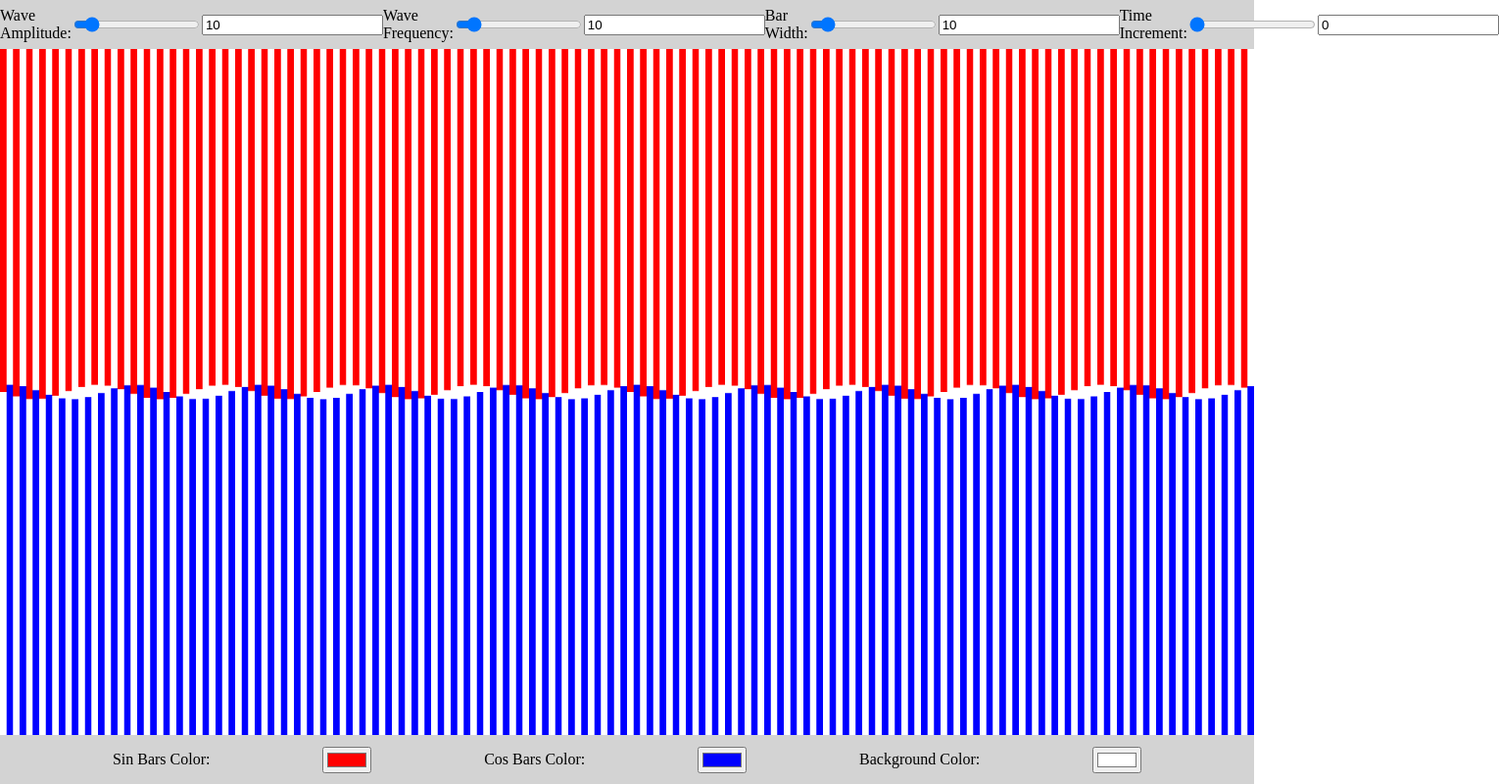
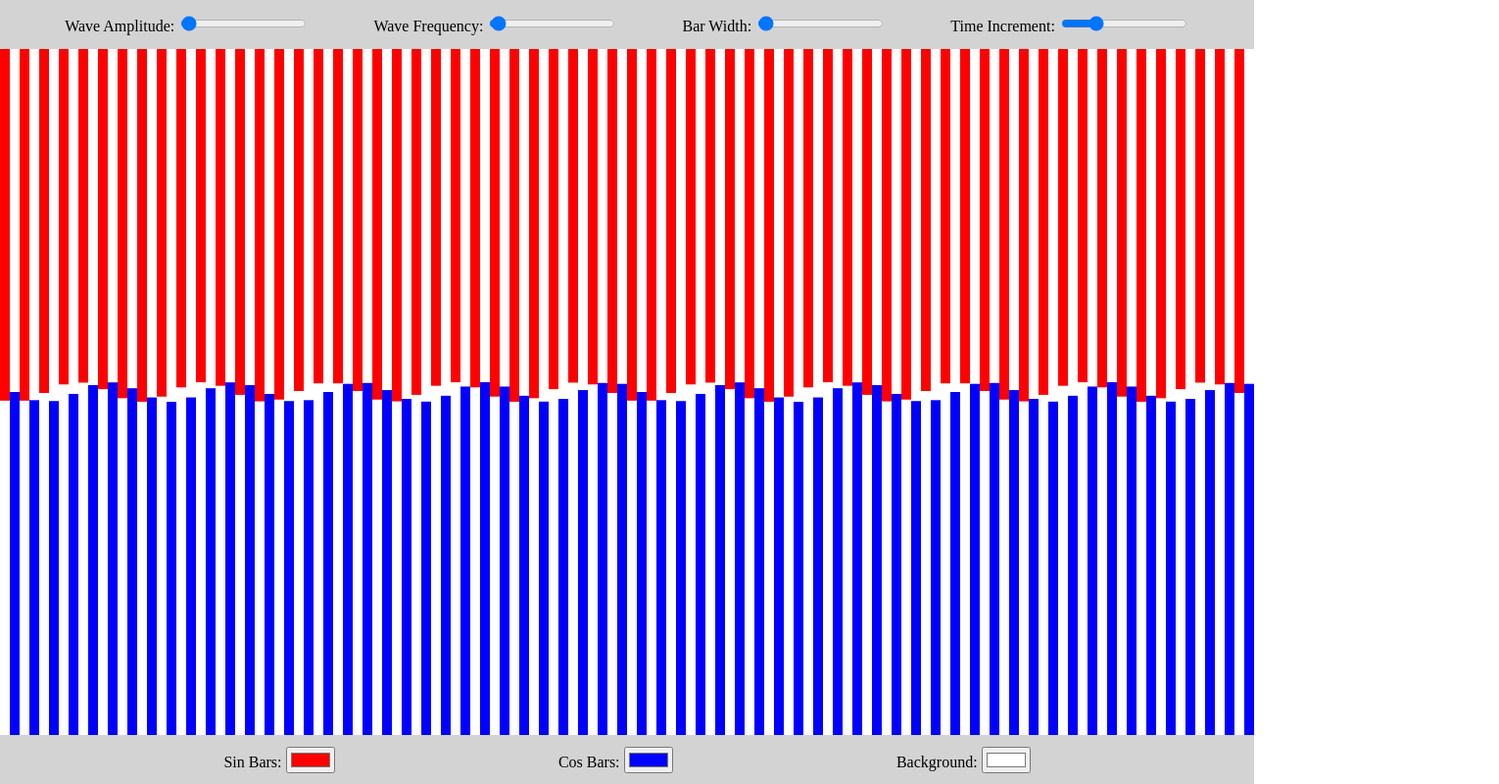
Before and after one commit to TheEmptynessProject/TheEmptynessProject.github.io, a plain HTML site: page index.html in a window 1280 px wide. Shown: the whole page at 98% size, 1530 px wide, since content can reach past the window. Drawn offline with Linux system fonts and the light colour scheme.

Commit message:
Update index.html

```diff
--- a/index.html
+++ b/index.html
@@ -3,7 +3,7 @@
 <head>
     <meta charset="UTF-8">
     <meta name="viewport" content="width=device-width, initial-scale=1.0">
-    <title>Test</title>
+    <title>Wave</title>
     <style>
         body {
             margin: 0;
@@ -15,15 +15,12 @@
             height: 100vh;
             position: relative;
         }
-
         canvas {
             display: block;
             width: 100vw;
             height: 100vh;
         }
-
-      .input-row,
-      .color-input-row {
+        .input-row, .color-input-row {
             display: flex;
             align-items: center;
             position: absolute;
@@ -31,148 +28,101 @@
             justify-content: space-evenly;
             background-color: lightgray;
             height: 50px;
+            transition: 0.5s ease-in-out;
         }
-
-      .input-row {
-        top: 0;
-        transition: top 0.5s ease-in-out;
-      }
-
-      .color-input-row {
-        bottom: 0;
-        transition: bottom 0.5s ease-in-out;
-      }
+        .input-row { top: 0px; }
+        .color-input-row { bottom: 0px; }
     </style>
 </head>
 <body>
     <div class="input-row">
-      <label for="amplitude">Wave Amplitude:</label>
-      <input type="range" id="amplitudeSlider" min="-1/0" max="1/0" value="10" oninput="updateInput('amplitudeSlider', 'amplitudeInput')">
-      <input type="text" id="amplitudeInput" value="10" oninput="updateSlider('amplitudeInput', 'amplitudeSlider')">
-      <label for="frequency">Wave Frequency:</label>
-      <input type="range" id="frequencySlider" min="-1/0" max="1/0" value="10" oninput="updateInput('frequencySlider', 'frequencyInput')">
-      <input type="text" id="frequencyInput" value="10" oninput="updateSlider('frequencyInput', 'frequencySlider')">
-      <label for="barWidth">Bar Width:</label>
-      <input type="range" id="barWidthSlider" min="1" max="1/0" value="10" oninput="updateInput('barWidthSlider', 'barWidthInput')">
-      <input type="text" id="barWidthInput" value="10" oninput="updateSlider('barWidthInput', 'barWidthSlider')">
-      <label for="timeIncrement">Time Increment:</label>
-      <input type="range" id="timeIncrementSlider" min="0" max="2" step="0.001" value="0" oninput="updateInput('timeIncrementSlider', 'timeIncrementInput')">
-      <input type="text" id="timeIncrementInput" value="0" oninput="updateSlider('timeIncrementInput', 'timeIncrementSlider')">
+        <label>Wave Amplitude: <input type="range" id="amplitudeSlider" min="0" max="1000" value="10"></label>
+        <label>Wave Frequency: <input type="range" id="frequencySlider" min="0" max="1000" value="10"></label>
+        <label>Bar Width: <input type="range" id="barWidthSlider" min="1" max="1000" value="10"></label>
+        <label>Time Increment: <input type="range" id="timeIncrementSlider" min="0" max="2" step="0.001" value="0.5"></label>
     </div>
     <div class="color-input-row">
-      <label for="sinColor">Sin Bars Color:</label>
-      <input type="color" id="sinColorInput" value="#ff0000" oninput="updateColor('sinColorInput', 'sinColor')">
-      <label for="cosColor">Cos Bars Color:</label>
-      <input type="color" id="cosColorInput" value="#0000ff" oninput="updateColor('cosColorInput', 'cosColor')">
-      <label for="backgroundColor">Background Color:</label>
-      <input type="color" id="backgroundColorInput" value="#ffffff" oninput="updateColor('backgroundColorInput', 'backgroundColor')">
+        <label>Sin Bars: <input type="color" id="sinColorInput" value="#ff0000"></label>
+        <label>Cos Bars: <input type="color" id="cosColorInput" value="#0000ff"></label>
+        <label>Background: <input type="color" id="backgroundColorInput" value="#ffffff"></label>
     </div>
-    <canvas id="waveCanvas" width="1920" height="1080"></canvas>
+    <canvas id="waveCanvas"></canvas>
     <script>
+        const canvas = document.getElementById('waveCanvas');
+        const ctx = canvas.getContext('2d');
+        const inputRow = document.querySelector('.input-row');
+        const colorInputRow = document.querySelector('.color-input-row');
+
         let sinColor = "#ff0000";
         let cosColor = "#0000ff";
         let backgroundColor = "#ffffff";
+        let time = 0;
 
-      function drawAlternatingSineCosineBars(context, amplitude, frequency, barWidth, xOffset) {
-        for (let x = 0; x < context.canvas.width; x += barWidth * 2) {
-          const sinY = amplitude * Math.sin(((x + xOffset) / context.canvas.width) * frequency * Math.PI * 2);
-          const cosY = amplitude * Math.cos(((x + xOffset) / context.canvas.width) * frequency * Math.PI * 2);
-          context.fillStyle = sinColor;
-          context.fillRect(x, 0, barWidth, context.canvas.height / 2 + sinY);
-          context.fillStyle = cosColor;
-          context.fillRect(x + barWidth, context.canvas.height / 2 - cosY, barWidth, context.canvas.height / 2 + cosY);
-        }
-        document.body.style.backgroundColor = backgroundColor;
+        const sliders = {
+            amplitude: document.getElementById('amplitudeSlider'),
+            frequency: document.getElementById('frequencySlider'),
+            barWidth: document.getElementById('barWidthSlider'),
+            timeIncrement: document.getElementById('timeIncrementSlider')
+        };
+
+        const colorInputs = {
+            sin: document.getElementById('sinColorInput'),
+            cos: document.getElementById('cosColorInput'),
+            background: document.getElementById('backgroundColorInput')
+        };
+
+        function resizeCanvas() {
+            canvas.width = window.innerWidth;
+            canvas.height = window.innerHeight;
         }
 
-      function animateAlternatingSineCosineBars() {
-        const canvas = document.getElementById('waveCanvas');
-        const context = canvas.getContext('2d');
-        const inputRow = document.querySelector('.input-row');
-        const colorInputRow = document.querySelector('.color-input-row');
-        const thres = 100
+        function drawAlternatingSineCosineBars(amplitude, frequency, barWidth, xOffset) {
+            ctx.fillStyle = sinColor;
+            for (let x = 0; x < canvas.width; x += barWidth * 2) {
+                const sinY = amplitude * Math.sin(((x + xOffset) / canvas.width) * frequency * Math.PI * 2);
+                ctx.fillRect(x, 0, barWidth, canvas.height / 2 + sinY);
+            }
 
-        function updateInputsVisibility(event) {
-          if (event.clientY < thres) {
-            inputRow.style.top = '0';
-          } else {
-            inputRow.style.top = '-50px';
+            ctx.fillStyle = cosColor;
+            for (let x = barWidth; x < canvas.width; x += barWidth * 2) {
+                const cosY = amplitude * Math.cos(((x + xOffset) / canvas.width) * frequency * Math.PI * 2);
+                ctx.fillRect(x, canvas.height / 2 - cosY, barWidth, canvas.height / 2 + cosY);
             }
         }
 
-        function updateColorInputsVisibility(event) {
-          const threshold = window.innerHeight - thres;
-          if (event.clientY > threshold) {
-            colorInputRow.style.bottom = '0';
-          } else {
-            colorInputRow.style.bottom = '-50px';
+        function animate() {
+            const amplitude = parseFloat(sliders.amplitude.value);
+            const frequency = parseFloat(sliders.frequency.value);
+            const barWidth = parseFloat(sliders.barWidth.value);
+            const timeIncrement = parseFloat(sliders.timeIncrement.value);
+
+            ctx.fillStyle = backgroundColor;
+            ctx.fillRect(0, 0, canvas.width, canvas.height);
+
+            drawAlternatingSineCosineBars(amplitude, frequency, barWidth, time);
+
+            time += timeIncrement;
+            requestAnimationFrame(animate);
         }
+
+        function updateInputsVisibility(event) {
+            inputRow.style.top = event.clientY < 100 ? '0' : '-50px';
+            colorInputRow.style.bottom = event.clientY > window.innerHeight - 100 ? '0' : '-50px';
         }
 
         window.addEventListener('mousemove', updateInputsVisibility);
-        window.addEventListener('mousemove', updateColorInputsVisibility);
-        const amplitudeSlider = document.getElementById('amplitudeSlider');
-        const amplitudeInput = document.getElementById('amplitudeInput');
-        const frequencySlider = document.getElementById('frequencySlider');
-        const frequencyInput = document.getElementById('frequencyInput');
-        const barWidthSlider = document.getElementById('barWidthSlider');
-        const barWidthInput = document.getElementById('barWidthInput');
-        const timeIncrementSlider = document.getElementById('timeIncrementSlider');
-        const timeIncrementInput = document.getElementById('timeIncrementInput');
-        const sinColorInput = document.getElementById('sinColorInput');
-        const cosColorInput = document.getElementById('cosColorInput');
-        const backgroundColorInput = document.getElementById('backgroundColorInput');
+        window.addEventListener('resize', resizeCanvas);
 
-        let time = 0;
+        Object.values(colorInputs).forEach(input => {
+            input.addEventListener('input', () => {
+                sinColor = colorInputs.sin.value;
+                cosColor = colorInputs.cos.value;
+                backgroundColor = colorInputs.background.value;
+            });
+        });
 
-        function draw() {
-          const waveAmplitude = parseFloat(amplitudeInput.value) || 0;
-          const waveFrequency = parseFloat(frequencyInput.value) || 0;
-          const barWidth = parseFloat(Math.abs(barWidthInput.value)) || 1;
-          const timeIncrement = parseFloat(timeIncrementInput.value) || 0;
-          const xOffset = time;
-
-          amplitudeSlider.value = waveAmplitude;
-          frequencySlider.value = waveFrequency;
-          barWidthSlider.value = barWidth;
-          timeIncrementSlider.value = timeIncrement;
-          time = time + timeIncrement;
-          context.clearRect(0, 0, canvas.width, canvas.height);
-
-          drawAlternatingSineCosineBars(context, waveAmplitude, waveFrequency, barWidth, xOffset);
-          requestAnimationFrame(draw);
-        }
-        draw();
-      }
-
-      function updateColor(sourceId, target) {
-        const colorInput = document.getElementById(sourceId);
-        const color = colorInput.value;
-        if (target === 'sinColor') {
-          sinColor = color;
-        } else if (target === 'cosColor') {
-          cosColor = color;
-        } else if (target === 'backgroundColor') {
-          backgroundColor = color;
-        }
-      }
-
-      function updateInput(sourceId, targetId) {
-        const sourceElement = document.getElementById(sourceId);
-        const targetElement = document.getElementById(targetId);
-        const parsedValue = parseFloat(sourceElement.value) || 0;
-        targetElement.value = parsedValue;
-        document.getElementById(sourceId.replace('Input', 'Slider')).value = parsedValue;
-      }
-
-      function updateSlider(sourceId, targetId) {
-        const sourceElement = document.getElementById(sourceId);
-        const targetElement = document.getElementById(targetId);
-        const parsedValue = parseFloat(sourceElement.value) || 0;
-        targetElement.value = parsedValue;
-        document.getElementById(targetId.replace('Input', 'Slider')).value = parsedValue;
-      }
-      animateAlternatingSineCosineBars();
+        resizeCanvas();
+        animate();
     </script>
 </body>
 </html>
```
Lines whose indentation alone changed are shown as unchanged.
